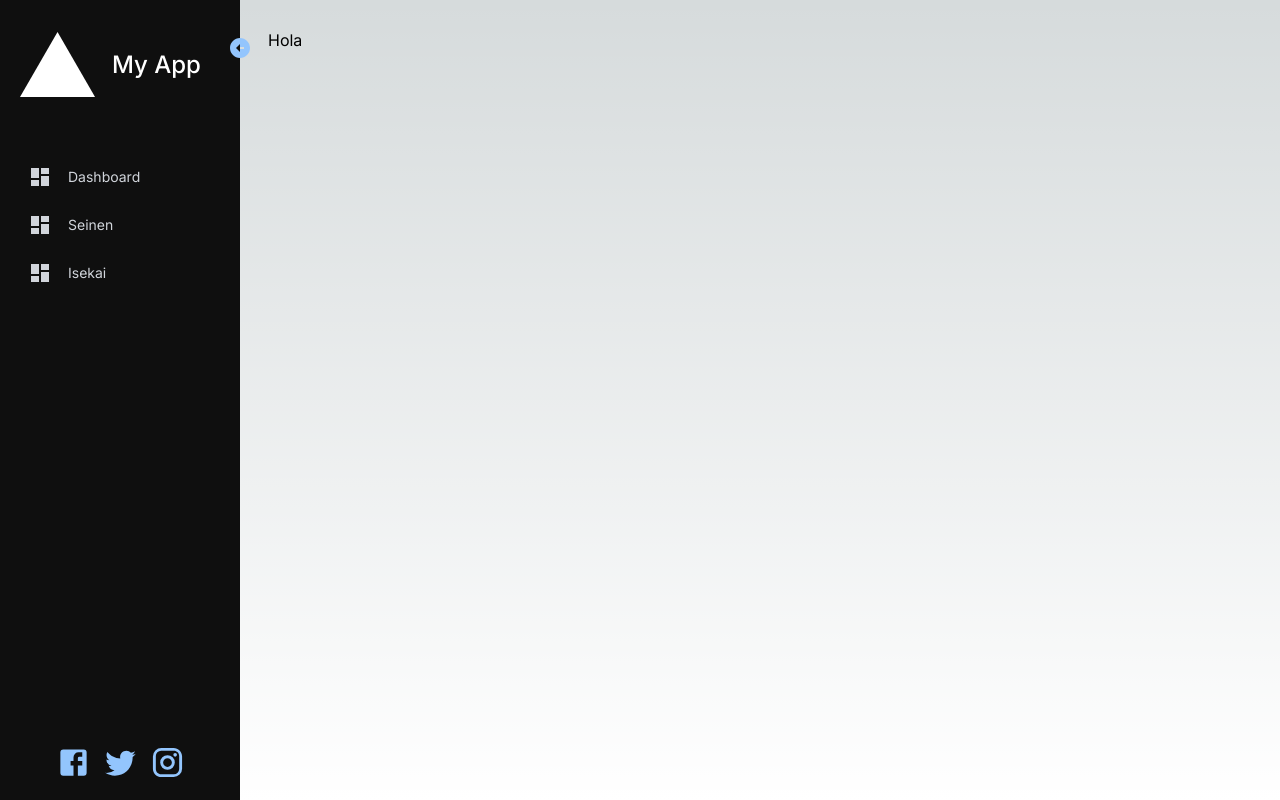
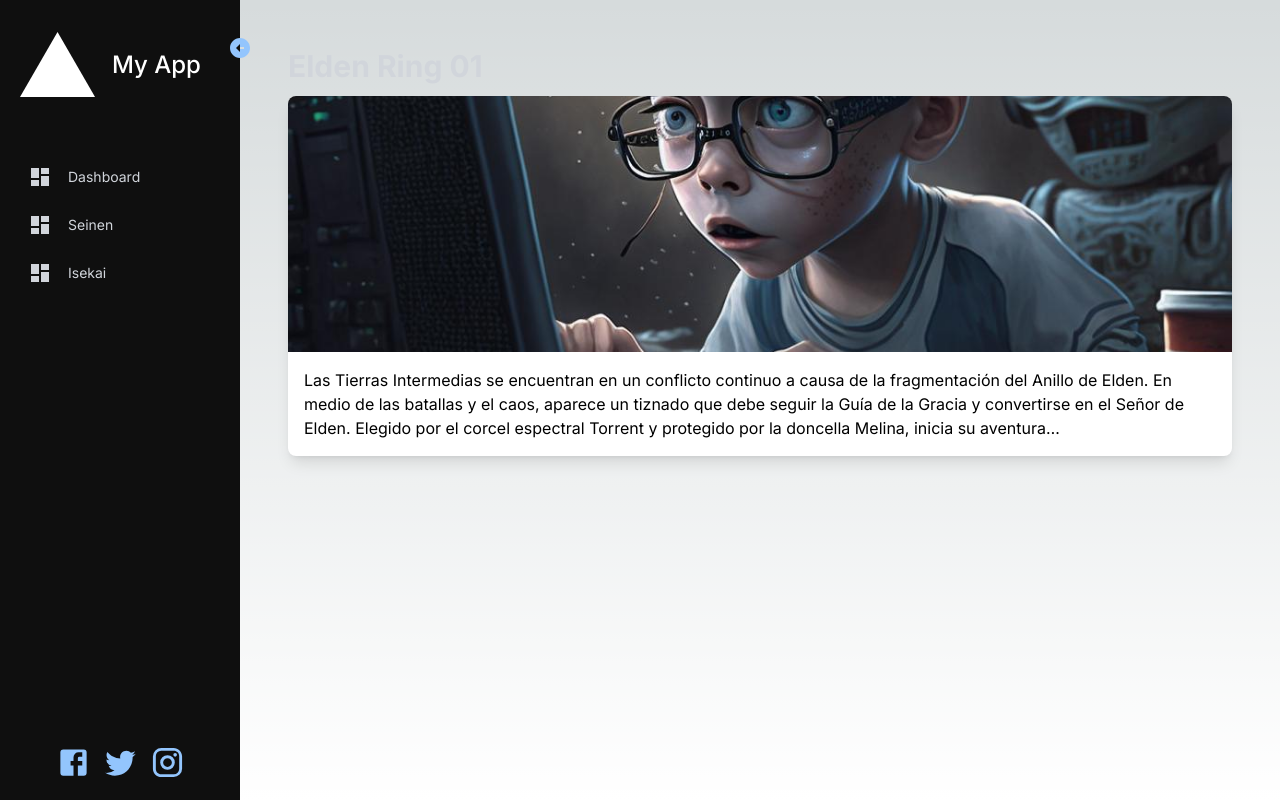
Before and after one commit to leandrodrey/nextjs-course-coderhouse, a Next.js app: page /detail/1 in a window 1280 px wide. Built offline with nearby package versions, Linux system fonts and the light colour scheme.

Commit message:
Product Detail improvement

```diff
--- a/app/detail/[id]/page.tsx
+++ b/app/detail/[id]/page.tsx
@@ -1,14 +1,45 @@
 import {FC} from "react";
+import Image from 'next/image'
+import data from "@/app/items.json";
 
 interface ProductDetailProps {
-    id: string;
+    params: {
+        id: string;
+    };
 }
 
-const ProductDetail:FC<ProductDetailProps> = ({id}) => {
+interface ProductProps {
+    id: string;
+    title: string;
+    image: string;
+    description: string;
+}
+
+const ProductDetail:FC<ProductDetailProps> = ({ params }) => {
+
+    const product: ProductProps | undefined = data.find((item) => item.id === params.id);
+
+    if (!product) {
+        return <div>Producto no encontrado</div>;
+    }
 
     return (
         <>
-            Hola
+            <div className="max-w-5xl mx-auto p-5">
+                <h1 className="text-3xl font-bold text-gray-300 mb-3">{product.title}</h1>
+                <div className="bg-white rounded-lg overflow-hidden shadow-lg">
+                    <Image
+                        src={product.image}
+                        alt={`Imagen de ${product.title}`}
+                        width={640}
+                        height={360}
+                        className="w-full h-64 object-cover"
+                    />
+                    <div className="p-4">
+                        <p className="text-black text-base">{product.description}</p>
+                    </div>
+                </div>
+            </div>
         </>
     )
 }
--- a/app/items.json
+++ b/app/items.json
@@ -3,7 +3,7 @@
         "id": "1",
         "title": "Elden Ring 01",
         "description": "Las Tierras Intermedias se encuentran en un conflicto continuo a causa de la fragmentación del Anillo de Elden. En medio de las batallas y el caos, aparece un tiznado que debe seguir la Guía de la Gracia y convertirse en el Señor de Elden. Elegido por el corcel espectral Torrent y protegido por la doncella Melina, inicia su aventura…",
-        "image": "https://statusneo.com/wp-content/uploads/2023/02/MicrosoftTeams-image551ad57e01403f080a9df51975ac40b6efba82553c323a742b42b1c71c1e45f1.jpg",
+        "image": "/placeHolder.jpg",
         "price": "2000",
         "categoryId": "1",
         "categoryName": "Seinen"
@@ -12,7 +12,7 @@
         "id": "2",
         "title": "Aquella vez que me convertí en Slime 04",
         "description": "EMPIEZA UNA NUEVA INVASIÓN! ¿QUÉ HARÁ NUESTRO PROTAGONISTA? Una noticia sacude el gran bosque de Jura... El señor de los orcos, el monstruo de la desgracia, ha empezado a invadirlo con un ejército de 200 000 soldados. Tras aceptar la petición de la supervisora del bosque, Rimur planea una alianza con los hombres lagarto...",
-        "image": "https://statusneo.com/wp-content/uploads/2023/02/MicrosoftTeams-image551ad57e01403f080a9df51975ac40b6efba82553c323a742b42b1c71c1e45f1.jpg",
+        "image": "/placeHolder.jpg",
         "price": "2000",
         "categoryId": "2",
         "categoryName": "Isekai"
@@ -21,7 +21,7 @@
         "id": "3",
         "title": "Sword Art Online: Calibur",
         "description": "¡Sumamos un nuevo arco de SAO, esta vez en tomo único! Kirito enfrenta una complicada travesía para obtener la implacable arma legendaria \"Holy Sword Excalibur\" y así salvar a la diosa Urd de la invasión de los gigantes de hielo a su tierra natal, Jotunheim.",
-        "image": "https://statusneo.com/wp-content/uploads/2023/02/MicrosoftTeams-image551ad57e01403f080a9df51975ac40b6efba82553c323a742b42b1c71c1e45f1.jpg",
+        "image": "/placeHolder.jpg",
         "price": "2200",
         "categoryId": "2",
         "categoryName": "Isekai"
@@ -30,7 +30,7 @@
         "id": "4",
         "title": "Chainsaw Man 13",
         "description": "Chainsaw Man narra la historia de Denji, un pobre infeliz que haría cualquier cosa por guita. Su padre se suicidó dejándole una deuda impagable con la mafia, jamás en su vida lo abrazaron y gracias si puede apuntar a comerse una rodaja de pan lactal por día. ",
-        "image": "https://statusneo.com/wp-content/uploads/2023/02/MicrosoftTeams-image551ad57e01403f080a9df51975ac40b6efba82553c323a742b42b1c71c1e45f1.jpg",
+        "image": "/placeHolder.jpg",
         "price": "1800",
         "categoryId": "1",
         "categoryName": "Seinen"
```
Also changed, not shown: public/placeHolder.jpg (added).
